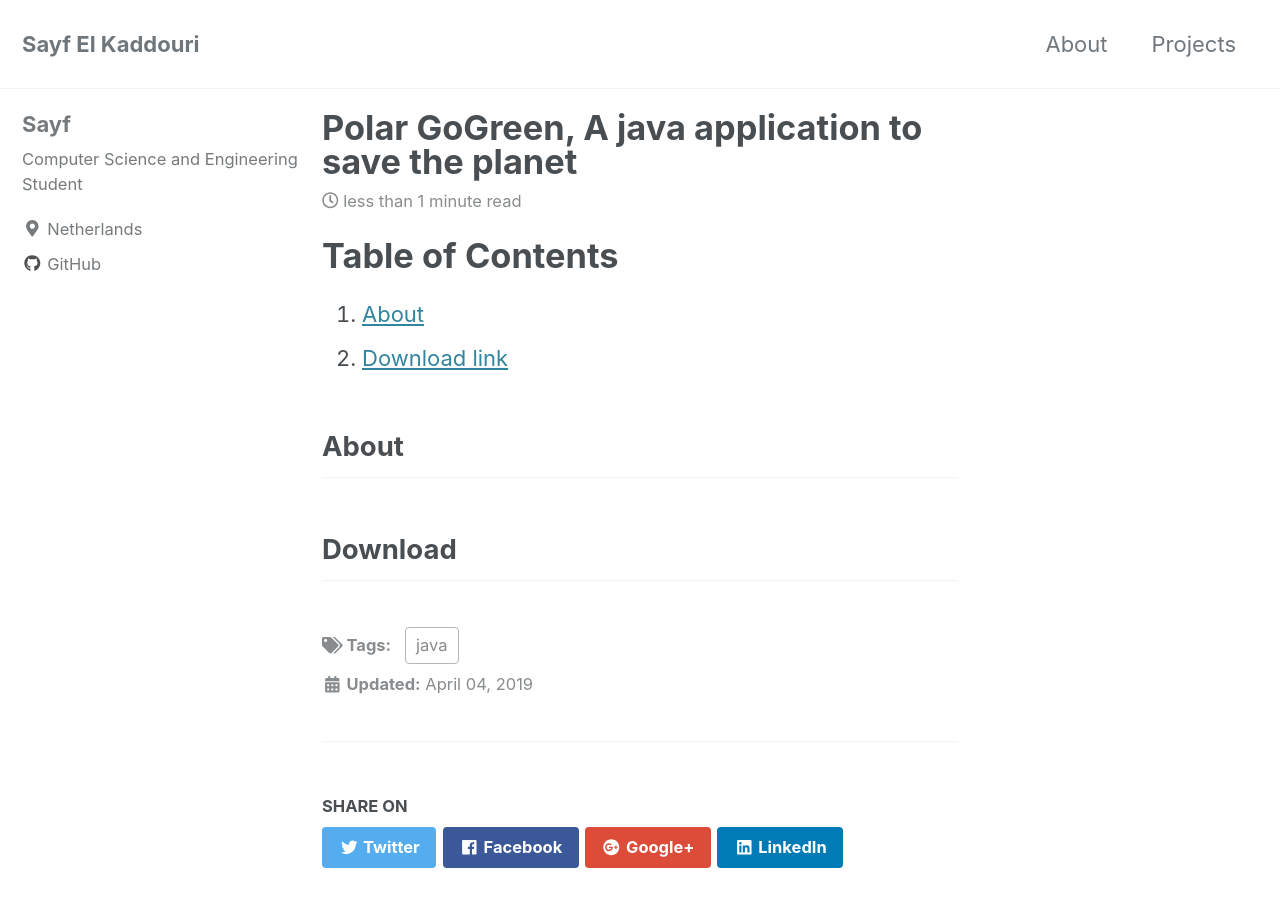
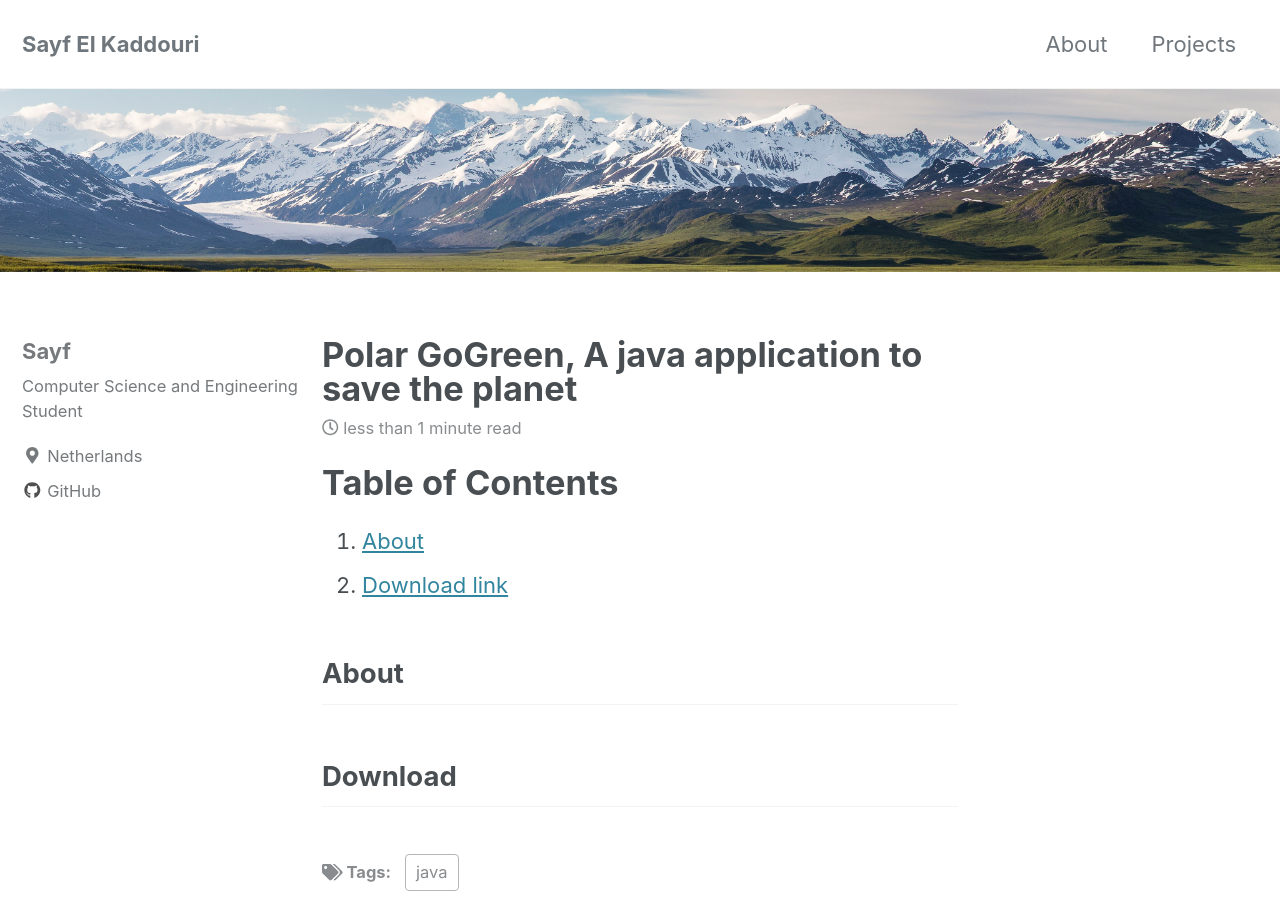
Before and after one commit to imnublet/imnublet.github.io, a Jekyll site: the page built from _posts/2019-03-04-Polar.md, in a window 1280 px wide and 900 px high. Built offline with Jekyll 4.4.1, drawn with Linux system fonts in a browser that asks for light colours; cached includes are drawn as plain includes; nearby versions of some CDN libraries.

Commit message:
Polar GoGreen added

```diff
--- a/_posts/2019-03-04-Polar.md
+++ b/_posts/2019-03-04-Polar.md
@@ -3,6 +3,7 @@ title: Polar GoGreen, A java application to save the planet
 date: 2019-04-04
 tags: [java]
 header:
+    image: "images/Mountain_Range_Banner.jpg"
 excerpt: "Java"
 ---
 
```
